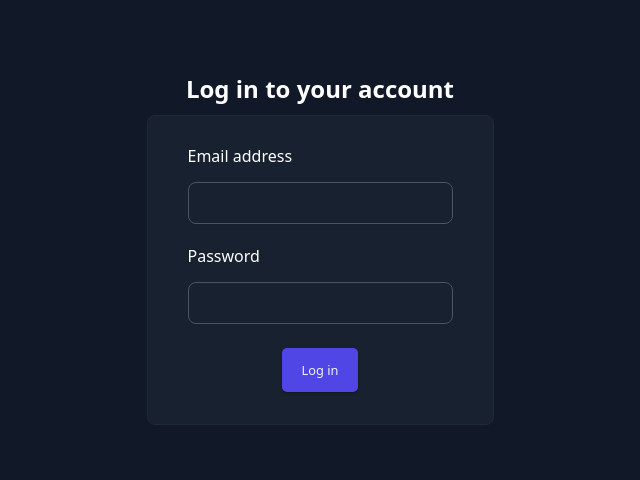
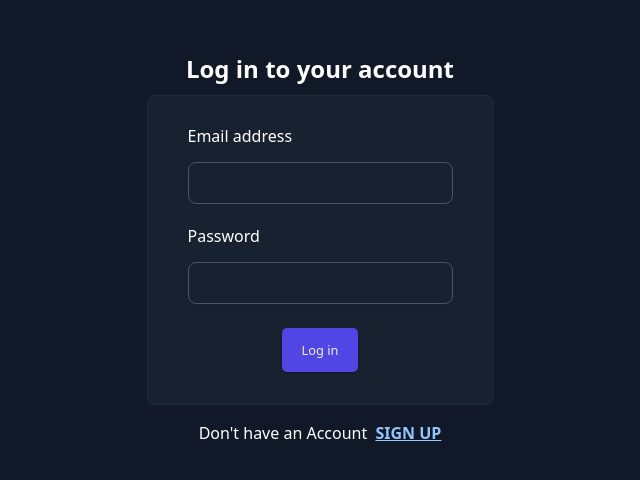
Before and after one commit to Efiamotu-1/Attendance-Tracker, a React (Vite) app: page /login in a window 1280 px wide. Shown: the part 152-632 px from the top of the page, without its empty margins (320-960 px from the left). Built offline with nearby package versions, Linux system fonts and the light colour scheme.

Commit message:
add login page

```diff
--- a/src/pages/Login.jsx
+++ b/src/pages/Login.jsx
@@ -1,10 +1,15 @@
+import { useNavigate } from "react-router-dom";
 import LoginForm from "../features/authentication/LoginForm";
 
 function Login() {
+  const navigate = useNavigate()
   return (
     <div className="bg-[#111827] h-screen grid content-center justify-center gap-2 text-white">
       <h4 className="text-center font-semibold leading-normal text-[1.5rem]">Log in to your account</h4>
       <LoginForm />
+      <p className="text-center mt-2">Don't have an Account <span
+      onClick={() => navigate('/signup')}
+      className="underline ml-1 text-blue-300 font-semibold text-[1rem] cursor-pointer">SIGN UP</span></p>
     </div>
   );
 }
```
